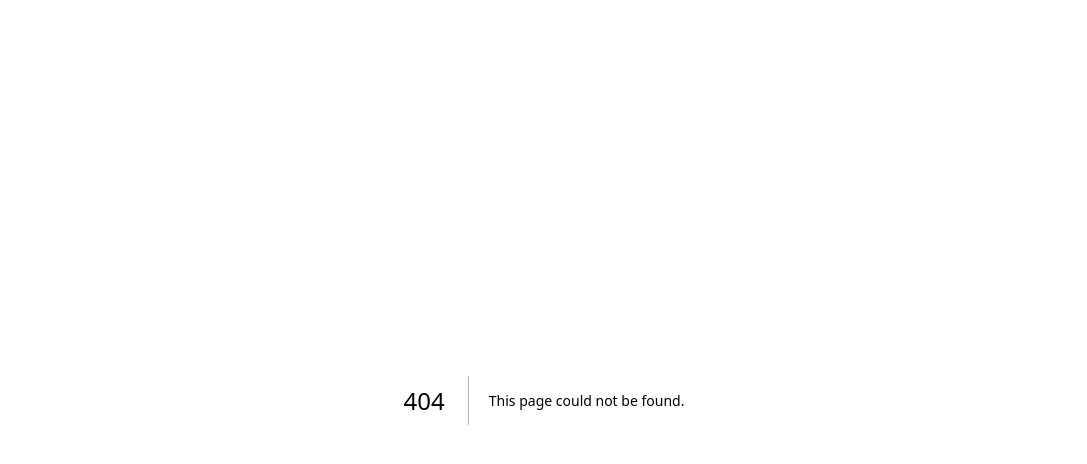
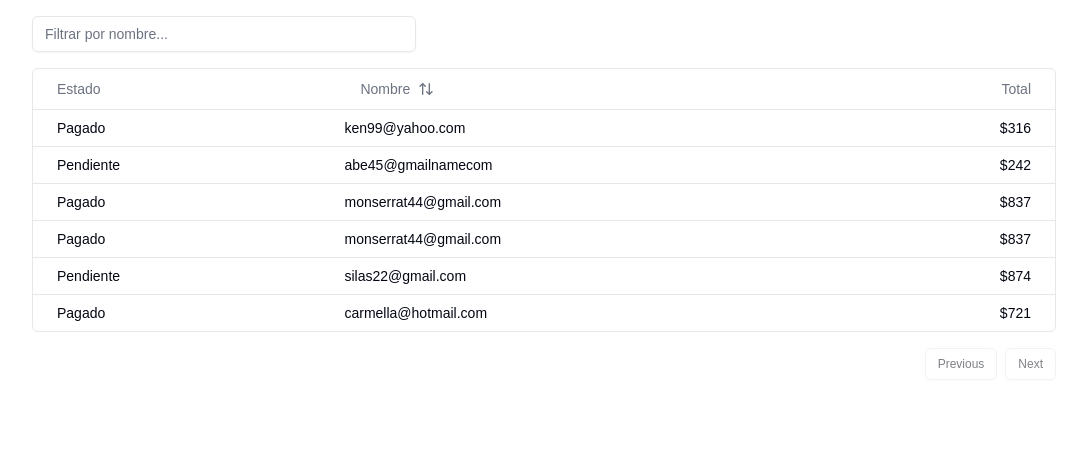
Before and after one commit to tod1az/delivery-manager, a Next.js app: page /ventas in a window 1280 px wide. Before the commit this address had no page. Shown: the top 464 px of the page, without its empty margins (96-1183 px from the left). Built offline with nearby package versions, Linux system fonts and the light colour scheme.

Commit message:
add ventas page

```diff
--- /dev/null
+++ b/src/app/ventas/page.tsx
@@ -0,0 +1,9 @@
+import { SalesTable } from "@/components/sales-table";
+
+export default function Page() {
+  return (
+    <main className="flex items-center  justify-center px-[10dvw]">
+      <SalesTable />
+    </main>
+  )
+}
```
